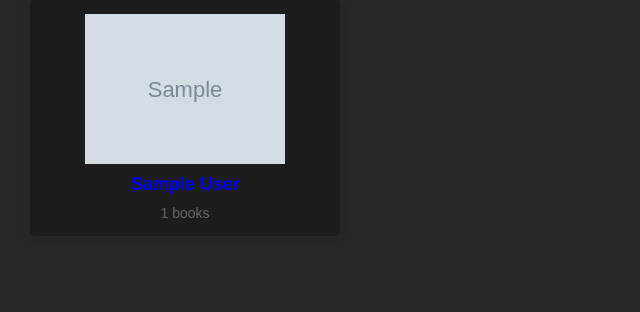
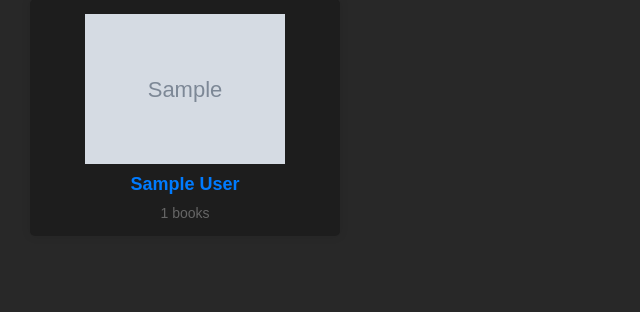
Before and after one commit to jchefdeville/books-recommendations, a Flask app: template templates/Authors.html in a window 1280 px wide. Shown: the part 261-573 px from the top of the page, without its empty margins (0-640 px from the left). Run offline with Flask 3, Linux system fonts and the light colour scheme; the template is opened without the code that fills it: most values are stand-ins (such as "Sample title", 1, 10 or a date in 2020); grey boxes marked "Sample" are stand-in pictures; parts of the project's set-up code (start-up, migrations or seed data) failed here and were passed over.

Commit message:
Remove blue color for author's name

```diff
--- a/templates/Authors.html
+++ b/templates/Authors.html
@@ -36,7 +36,6 @@
 
       .book a {
         text-decoration: none;
-        color: blue;
         font-weight: bold;
         font-size: 18px;
         margin-bottom: 10px;
```
Lines whose indentation alone changed are shown as unchanged.
